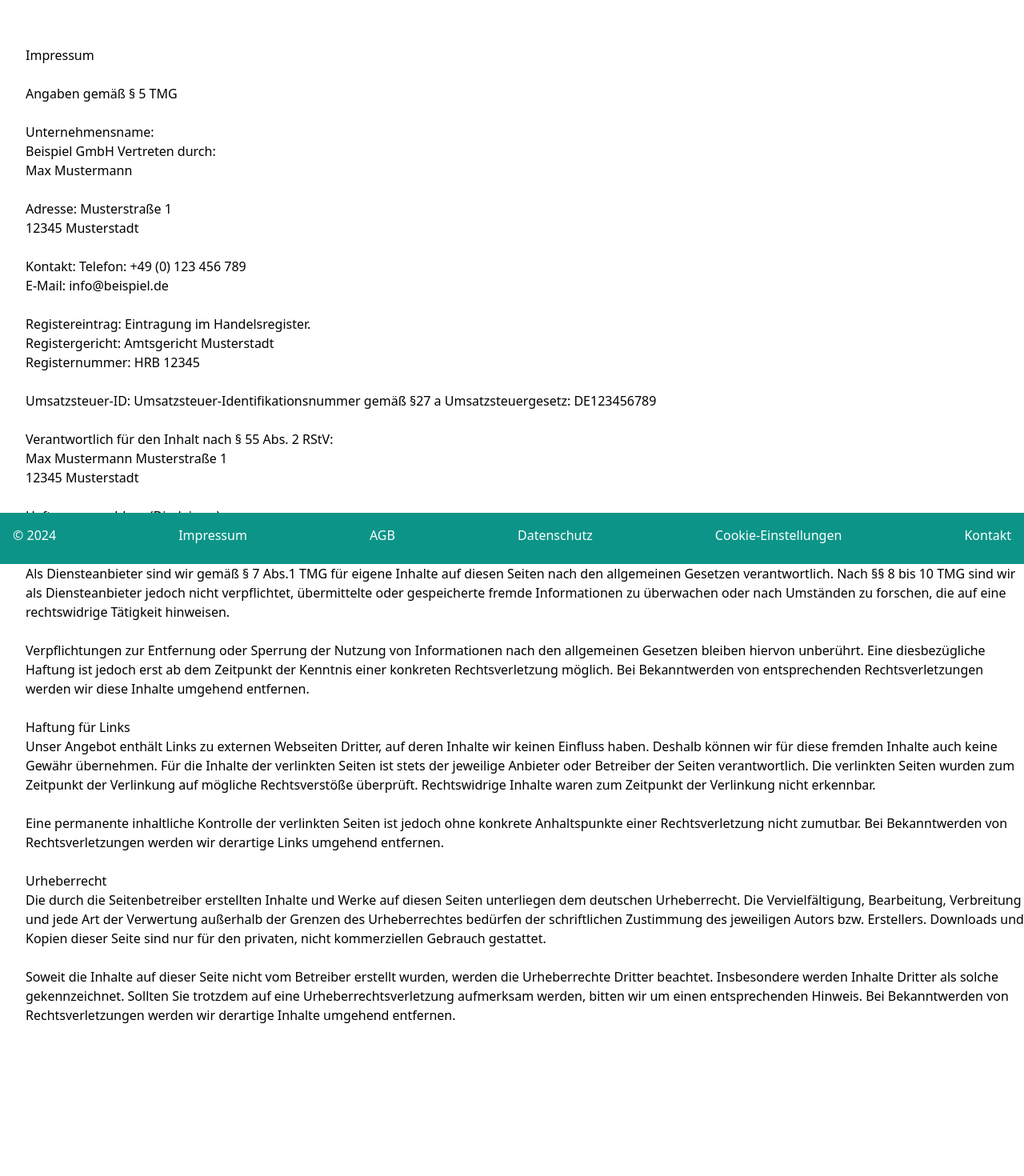
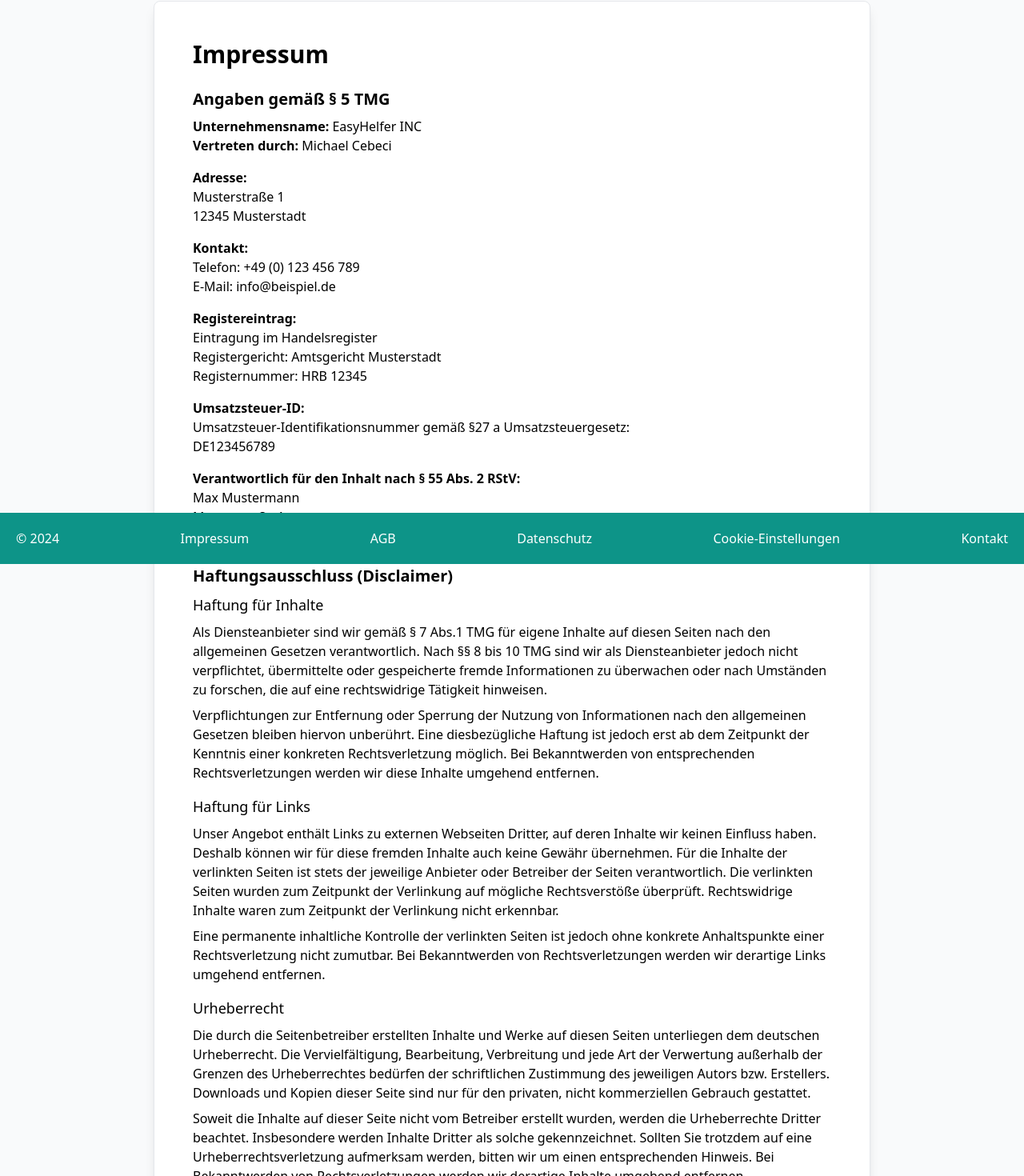
Before and after one commit to michkffm/FinalProject, a React (Vite) app in the folder frontend/: page /impressum in a window 1280 px wide. Shown: the part 95-1565 px from the top of the page at 80% size. Before the commit the page ends 1376 px from the top, so only its background shows below. Built offline with nearby package versions, Linux system fonts and the light colour scheme.

Commit message:
design impressum und agb

```diff
--- a/frontend/src/components/Footer.jsx
+++ b/frontend/src/components/Footer.jsx
@@ -2,7 +2,7 @@ import { Link } from "react-router-dom";
 
 export function Footer() {
   return (
-    <footer className="bg-teal-600 text-white sm:fixed p-4 bottom-0 left-0 w-full sm:h-16 h-full bg-blue-700 text-white">
+    <footer className="bg-teal-600 text-white sm:fixed p-5 bottom-0 w-full sm:h-16">
       <nav aria-label="Footer Navigation">
         <ul className="flex flex-col sm:flex-row flex-wrap justify-between items-center gap-4">
           <p className="text-center sm:text-left w-full sm:w-auto mt-4 sm:mt-0">&copy; {new Date().getFullYear()}</p>
--- a/frontend/src/pages/Agb.jsx
+++ b/frontend/src/pages/Agb.jsx
@@ -1,39 +1,77 @@
 export function TermsAndConditions() {
   return (
-      <div className="flex items-center justify-center sm:mt-44 mt-44 mb-4">
-        <div className="border-2 border-gray-300 rounded-lg shadow-lg p-8 bg-white w-full max-w-lg">
-          <h1 className="text-2xl font-bold mb-4">Allgemeine Geschäftsbedingungen (AGB)</h1>
-          <p className="mb-4">
-            Willkommen bei <strong>EasyHelfer INC</strong>! Diese Allgemeinen Geschäftsbedingungen ("AGB") regeln die Nutzung unserer Website und Dienstleistungen. Bitte lesen Sie diese sorgfältig durch.
+    <div className="flex items-center justify-center py-12 px-4 sm:py-24 bg-gray-50">
+      <div className="sm:mt-0 mt-28 border border-gray-200 rounded-lg shadow-lg bg-white w-full max-w-4xl p-6 sm:p-12">
+        {/* Header */}
+        <h1 className="text-3xl font-bold text-center mb-8 text-teal-600">
+          Allgemeine Geschäftsbedingungen (AGB)
+        </h1>
+
+        {/* Paragraph Container */}
+        <div className="space-y-8 text-gray-700 leading-relaxed">
+          {/* Einleitung */}
+          <p className="text-lg text-center">
+            Willkommen bei <strong className="text-teal-500">EasyHelfer INC</strong>! Diese Allgemeinen Geschäftsbedingungen ("AGB") regeln die Nutzung unserer Website und Dienstleistungen. Bitte lesen Sie diese sorgfältig durch.
           </p>
-          <h2 className="text-xl font-semibold mb-2">1. Geltungsbereich</h2>
-          <p className="mb-4">
+
+          {/* Geltungsbereich */}
+          <section>
+            <h2 className="text-2xl font-semibold text-teal-600 mb-2">1. Geltungsbereich</h2>
+            <p>
               Diese AGB gelten für alle Verträge, die zwischen uns und unseren Kunden über unsere Website abgeschlossen werden.
             </p>
-          <h2 className="text-xl font-semibold mb-2">2. Vertragsschluss</h2>
-          <p className="mb-4">
+          </section>
+
+          {/* Vertragsschluss */}
+          <section>
+            <h2 className="text-2xl font-semibold text-teal-600 mb-2">2. Vertragsschluss</h2>
+            <p>
               Der Vertrag kommt zustande, indem der Kunde unsere Dienstleistungen in Anspruch nimmt und die entsprechenden Bedingungen akzeptiert.
             </p>
-          <h2 className="text-xl font-semibold mb-2">3. Preise und Zahlung</h2>
-          <p className="mb-4">
+          </section>
+
+          {/* Preise und Zahlung */}
+          <section>
+            <h2 className="text-2xl font-semibold text-teal-600 mb-2">3. Preise und Zahlung</h2>
+            <p>
               Die Preise für unsere Dienstleistungen sind auf unserer Website angegeben. Die Zahlung erfolgt gemäß den auf der Website angegebenen Zahlungsmethoden.
             </p>
-          <h2 className="text-xl font-semibold mb-2">4. Haftung</h2>
-          <p className="mb-4">
+          </section>
+
+          {/* Haftung */}
+          <section>
+            <h2 className="text-2xl font-semibold text-teal-600 mb-2">4. Haftung</h2>
+            <p>
               Wir haften nur für Schäden, die durch vorsätzliches oder grob fahrlässiges Verhalten verursacht wurden. Unsere Haftung ist auf den vorhersehbaren, vertragstypischen Schaden begrenzt.
             </p>
-          <h2 className="text-xl font-semibold mb-2">5. Datenschutz</h2>
-          <p className="mb-4">
+          </section>
+
+          {/* Datenschutz */}
+          <section>
+            <h2 className="text-2xl font-semibold text-teal-600 mb-2">5. Datenschutz</h2>
+            <p>
               Wir nehmen den Schutz Ihrer persönlichen Daten sehr ernst. Unsere Datenschutzrichtlinie finden Sie auf unserer Website.
             </p>
-          <h2 className="text-xl font-semibold mb-2">6. Schlussbestimmungen</h2>
-          <p className="mb-4">
+          </section>
+
+          {/* Schlussbestimmungen */}
+          <section>
+            <h2 className="text-2xl font-semibold text-teal-600 mb-2">6. Schlussbestimmungen</h2>
+            <p>
               Sollten einzelne Bestimmungen dieser AGB unwirksam sein oder werden, bleibt die Wirksamkeit der übrigen Bestimmungen unberührt.
             </p>
-          <p className="mb-4">
+            <p>
               Diese AGB unterliegen dem Recht der Bundesrepublik Deutschland.
             </p>
+          </section>
+        </div>
 
+        {/* Abschluss */}
+        <div className="mt-8 text-center">
+          <p className="text-sm text-gray-500">
+            Vielen Dank für Ihr Vertrauen in <span className="text-teal-500 font-semibold">EasyHelfer INC</span>.
+          </p>
+        </div>
       </div>
     </div>
   );
--- a/frontend/src/pages/Impressum.jsx
+++ b/frontend/src/pages/Impressum.jsx
@@ -1,50 +1,115 @@
 export default function Impressum() {
   return (
-    <div>
-      <p className="ml-8 mt-32">
-        <br />Impressum <br /> <br />
-        Angaben gemäß § 5 TMG <br /><br /> Unternehmensname: <br />Beispiel GmbH Vertreten durch: <br />
-        Max Mustermann <br /><br />  Adresse: Musterstraße 1 <br /> 12345 Musterstadt <br /> <br />Kontakt:
-        Telefon: +49 (0) 123 456 789 <br />E-Mail: info@beispiel.de <br /> <br />Registereintrag:
-        Eintragung im Handelsregister. <br /> Registergericht: Amtsgericht Musterstadt <br />
-        Registernummer: HRB 12345 <br /> <br />Umsatzsteuer-ID:
-        Umsatzsteuer-Identifikationsnummer gemäß §27 a Umsatzsteuergesetz:
-        DE123456789 <br /><br />  Verantwortlich für den Inhalt nach § 55 Abs. 2 RStV: <br />Max
-        Mustermann Musterstraße 1 <br /> 12345 Musterstadt <br /> <br /> Haftungsausschluss
-        (Disclaimer) <br /> <br />Haftung für Inhalte <br /> Als Diensteanbieter sind wir gemäß § 7
-        Abs.1 TMG für eigene Inhalte auf diesen Seiten nach den allgemeinen
-        Gesetzen verantwortlich. Nach §§ 8 bis 10 TMG sind wir als
-        Diensteanbieter jedoch nicht verpflichtet, übermittelte oder
-        gespeicherte fremde Informationen zu überwachen oder nach Umständen zu
-        forschen, die auf eine rechtswidrige Tätigkeit hinweisen. <br /><br />
-        Verpflichtungen zur Entfernung oder Sperrung der Nutzung von
-        Informationen nach den allgemeinen Gesetzen bleiben hiervon unberührt.
-        Eine diesbezügliche Haftung ist jedoch erst ab dem Zeitpunkt der
-        Kenntnis einer konkreten Rechtsverletzung möglich. Bei Bekanntwerden von
-        entsprechenden Rechtsverletzungen werden wir diese Inhalte umgehend
-        entfernen. <br /> <br />Haftung für Links <br /> Unser Angebot enthält Links zu externen
-        Webseiten Dritter, auf deren Inhalte wir keinen Einfluss haben. Deshalb
-        können wir für diese fremden Inhalte auch keine Gewähr übernehmen. Für
-        die Inhalte der verlinkten Seiten ist stets der jeweilige Anbieter oder
-        Betreiber der Seiten verantwortlich. Die verlinkten Seiten wurden zum
-        Zeitpunkt der Verlinkung auf mögliche Rechtsverstöße überprüft.
-        Rechtswidrige Inhalte waren zum Zeitpunkt der Verlinkung nicht
-        erkennbar. <br /> <br />Eine permanente inhaltliche Kontrolle der verlinkten Seiten
-        ist jedoch ohne konkrete Anhaltspunkte einer Rechtsverletzung nicht
-        zumutbar. Bei Bekanntwerden von Rechtsverletzungen werden wir derartige
-        Links umgehend entfernen. <br /> <br /> Urheberrecht <br /> Die durch die Seitenbetreiber
-        erstellten Inhalte und Werke auf diesen Seiten unterliegen dem deutschen
-        Urheberrecht. Die Vervielfältigung, Bearbeitung, Verbreitung und jede
-        Art der Verwertung außerhalb der Grenzen des Urheberrechtes bedürfen der
-        schriftlichen Zustimmung des jeweiligen Autors bzw. Erstellers.
-        Downloads und Kopien dieser Seite sind nur für den privaten, nicht
-        kommerziellen Gebrauch gestattet. <br /> <br />Soweit die Inhalte auf dieser Seite
-        nicht vom Betreiber erstellt wurden, werden die Urheberrechte Dritter
-        beachtet. Insbesondere werden Inhalte Dritter als solche gekennzeichnet.
-        Sollten Sie trotzdem auf eine Urheberrechtsverletzung aufmerksam werden,
-        bitten wir um einen entsprechenden Hinweis. Bei Bekanntwerden von
-        Rechtsverletzungen werden wir derartige Inhalte umgehend entfernen.
+    <div className="flex items-center justify-center py-12 px-4 sm:py-24 bg-gray-50">
+    <div className="sm:mt-0 mt-28 border border-gray-200 rounded-lg shadow-lg bg-white w-full max-w-4xl p-6 sm:p-12">
+      <h1 className="text-3xl font-bold mb-6">Impressum</h1>
+
+      <h2 className="text-xl font-semibold mb-2">Angaben gemäß § 5 TMG</h2>
+      <p>
+        <strong>Unternehmensname:</strong> EasyHelfer INC
+        <br />
+        <strong>Vertreten durch:</strong> Michael Cebeci
       </p>
+
+      <div className="mt-4">
+        <p>
+          <strong>Adresse:</strong>
+          <br />
+          Musterstraße 1<br />
+          12345 Musterstadt
+        </p>
+      </div>
+
+      <div className="mt-4">
+        <p>
+          <strong>Kontakt:</strong>
+          <br />
+          Telefon: +49 (0) 123 456 789
+          <br />
+          E-Mail: info@beispiel.de
+        </p>
+      </div>
+
+      <div className="mt-4">
+        <p>
+          <strong>Registereintrag:</strong>
+          <br />
+          Eintragung im Handelsregister
+          <br />
+          Registergericht: Amtsgericht Musterstadt
+          <br />
+          Registernummer: HRB 12345
+        </p>
+      </div>
+
+      <div className="mt-4">
+        <p>
+          <strong>Umsatzsteuer-ID:</strong>
+          <br />
+          Umsatzsteuer-Identifikationsnummer gemäß §27 a Umsatzsteuergesetz:
+          <br />
+          DE123456789
+        </p>
+      </div>
+
+      <div className="mt-4">
+        <p>
+          <strong>Verantwortlich für den Inhalt nach § 55 Abs. 2 RStV:</strong>
+          <br />
+          Max Mustermann
+          <br />
+          Musterstraße 1
+          <br />
+          12345 Musterstadt
+        </p>
+      </div>
+
+      <h2 className="text-xl font-semibold mt-6 mb-2">Haftungsausschluss (Disclaimer)</h2>
+
+      <h3 className="text-lg font-medium mb-2">Haftung für Inhalte</h3>
+      <p>
+        Als Diensteanbieter sind wir gemäß § 7 Abs.1 TMG für eigene Inhalte auf diesen Seiten nach den
+        allgemeinen Gesetzen verantwortlich. Nach §§ 8 bis 10 TMG sind wir als Diensteanbieter jedoch
+        nicht verpflichtet, übermittelte oder gespeicherte fremde Informationen zu überwachen oder nach
+        Umständen zu forschen, die auf eine rechtswidrige Tätigkeit hinweisen.
+      </p>
+      <p className="mt-2">
+        Verpflichtungen zur Entfernung oder Sperrung der Nutzung von Informationen nach den allgemeinen
+        Gesetzen bleiben hiervon unberührt. Eine diesbezügliche Haftung ist jedoch erst ab dem Zeitpunkt
+        der Kenntnis einer konkreten Rechtsverletzung möglich. Bei Bekanntwerden von entsprechenden
+        Rechtsverletzungen werden wir diese Inhalte umgehend entfernen.
+      </p>
+
+      <h3 className="text-lg font-medium mt-4 mb-2">Haftung für Links</h3>
+      <p>
+        Unser Angebot enthält Links zu externen Webseiten Dritter, auf deren Inhalte wir keinen Einfluss
+        haben. Deshalb können wir für diese fremden Inhalte auch keine Gewähr übernehmen. Für die Inhalte
+        der verlinkten Seiten ist stets der jeweilige Anbieter oder Betreiber der Seiten verantwortlich.
+        Die verlinkten Seiten wurden zum Zeitpunkt der Verlinkung auf mögliche Rechtsverstöße überprüft.
+        Rechtswidrige Inhalte waren zum Zeitpunkt der Verlinkung nicht erkennbar.
+      </p>
+      <p className="mt-2">
+        Eine permanente inhaltliche Kontrolle der verlinkten Seiten ist jedoch ohne konkrete
+        Anhaltspunkte einer Rechtsverletzung nicht zumutbar. Bei Bekanntwerden von Rechtsverletzungen
+        werden wir derartige Links umgehend entfernen.
+      </p>
+
+      <h3 className="text-lg font-medium mt-4 mb-2">Urheberrecht</h3>
+      <p>
+        Die durch die Seitenbetreiber erstellten Inhalte und Werke auf diesen Seiten unterliegen dem
+        deutschen Urheberrecht. Die Vervielfältigung, Bearbeitung, Verbreitung und jede Art der
+        Verwertung außerhalb der Grenzen des Urheberrechtes bedürfen der schriftlichen Zustimmung des
+        jeweiligen Autors bzw. Erstellers. Downloads und Kopien dieser Seite sind nur für den privaten,
+        nicht kommerziellen Gebrauch gestattet.
+      </p>
+      <p className="mt-2">
+        Soweit die Inhalte auf dieser Seite nicht vom Betreiber erstellt wurden, werden die
+        Urheberrechte Dritter beachtet. Insbesondere werden Inhalte Dritter als solche gekennzeichnet.
+        Sollten Sie trotzdem auf eine Urheberrechtsverletzung aufmerksam werden, bitten wir um einen
+        entsprechenden Hinweis. Bei Bekanntwerden von Rechtsverletzungen werden wir derartige Inhalte
+        umgehend entfernen.
+      </p>
+    </div>
     </div>
   );
 }
```
Also changed, not shown: frontend/src/components/Home.jsx (+4 -4 lines). Lines whose indentation alone changed are shown as unchanged.
